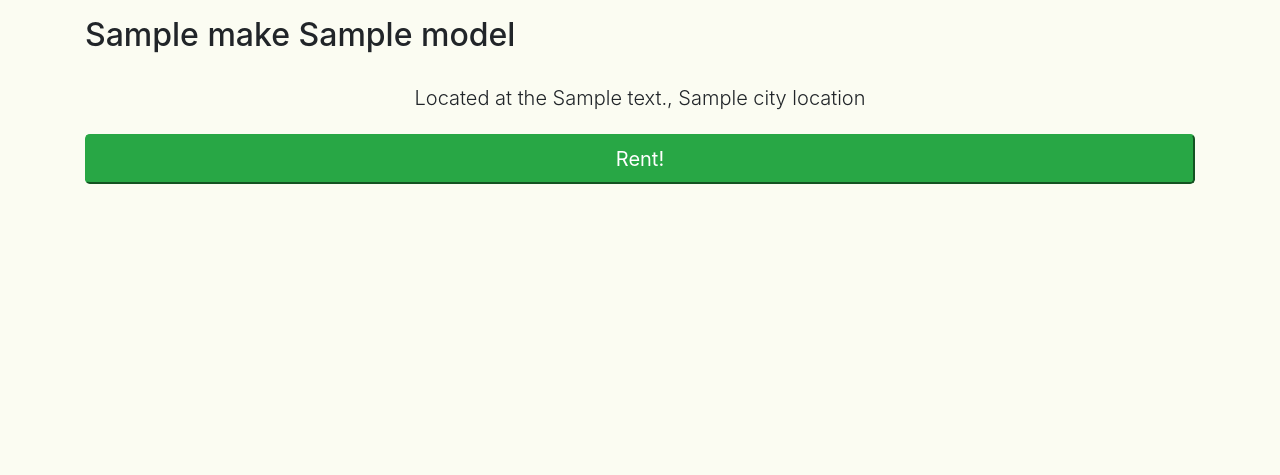
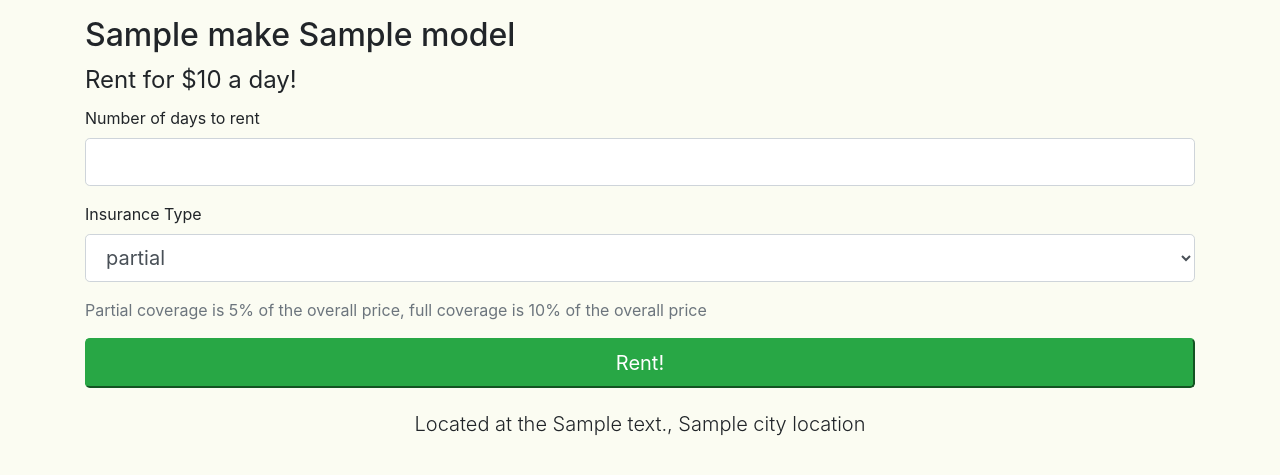
Before and after one commit to Evyn710/car-rental-webapp, a Flask app: template CPSC471Project/WebApp/rentalApp/templates/individualrental.html in a window 1280 px wide. Shown: the part 56-531 px from the top of the page. Run offline with Flask 2, Linux system fonts and the light colour scheme; the visitor is signed in with stand-in values (Sample User, id 1); tables that the repository leaves empty or names only in its code hold one stand-in row (values such as "Sample post"); the template is opened without the code that fills it: values that come from a table or form of the project are taken from there, most other values are stand-ins (such as "Sample title", 1, 10 or a date in 2020); some libraries are stand-ins or nearby versions.

Commit message:
Added new pages, finished rentals system

```diff
--- a/CPSC471Project/WebApp/rentalApp/__init__.py
+++ b/CPSC471Project/WebApp/rentalApp/__init__.py
@@ -5,7 +5,7 @@ from flask_login import LoginManager
 import mysql.connector
 con = mysql.connector.connect(user='user', password='password', host='127.0.0.1', database='rentalcompany')
 
-from rentalApp.forms import RegistrationForm, LoginForm, RentalForm
+from rentalApp.forms import RegistrationForm, LoginForm, AddRentalForm, RentalForm
 
 app = Flask(__name__)
 app.config['SECRET_KEY'] = 'cb839c3c5d3d87f7e7b6e85220a6ab6f'
--- a/CPSC471Project/WebApp/rentalApp/forms.py
+++ b/CPSC471Project/WebApp/rentalApp/forms.py
@@ -12,6 +12,8 @@ class RegistrationForm(FlaskForm):
     confirm_password = PasswordField('Confirm Password',
                                      validators=[DataRequired(),
                                                  Length(min=8, max=40), EqualTo('password')])
+    name = StringField("Name", validators=[DataRequired()])
+
     submit = SubmitField('Register')
 
     def validate_username(self, username):
@@ -43,12 +45,14 @@ class LoginForm(FlaskForm):
             raise ValidationError('No account exists with that username')
 
 
-class RentalForm(FlaskForm):
+class AddRentalForm(FlaskForm):
     make = StringField('Make', validators=[DataRequired(), Length(min=1)])
 
     model = StringField('Model', validators=[DataRequired(), Length(min=1)])
 
     color = StringField('Color', validators=[DataRequired(), Length(min=1)])
+
+    price = StringField('Price', validators=[DataRequired()])
 
     cursor = con.cursor(dictionary=True)
     location_query = "SELECT City, Address FROM location"
@@ -65,3 +69,41 @@ class RentalForm(FlaskForm):
     location = SelectField('Location', choices=location_choices)
 
     submit = SubmitField('Add')
+
+    def validate_price(self, price):
+        try:
+            num = float(price.data)
+            if num < 0:
+                raise ValidationError("Price must be positive")
+        except:
+            raise ValidationError("Price must be a number")
+
+
+class RentalForm(FlaskForm):
+    days = StringField("Number of days to rent", validators=[DataRequired()])
+
+    insurance_type = SelectField("Insurance Type", choices=["partial", "full"])
+
+    submit = SubmitField('Rent!')
+
+    def validate_days(self, days):
+        try:
+            num = int(days.data)
+            if num <= 0:
+                raise ValidationError("Days must be equal or greater than one.")
+        except:
+            raise ValidationError("Days must be a number")
+
+
+class AddHours(FlaskForm):
+    hours = StringField("Hours", validators=[DataRequired()])
+
+    submit = SubmitField('Add')
+
+    def validate_hours(self, hours):
+        try:
+            num = int(hours.data)
+            if num <= 0:
+                raise ValidationError("Hours must be equal or greater than one.")
+        except:
+            raise ValidationError("Hours must be a number")
--- a/CPSC471Project/WebApp/rentalApp/routes.py
+++ b/CPSC471Project/WebApp/rentalApp/routes.py
@@ -1,9 +1,13 @@
+import datetime
+import random
+
 from flask import render_template, url_for, flash, redirect, request
 from rentalApp import app, bcrypt
-from rentalApp.forms import RegistrationForm, LoginForm, RentalForm
+from rentalApp.forms import RegistrationForm, LoginForm, AddRentalForm, RentalForm, AddHours
 from rentalApp import con, login_manager
 from rentalApp.user import User, validate_user
 from flask_login import login_user, logout_user, current_user
+from datetime import date
 
 
 @login_manager.user_loader
@@ -33,28 +37,70 @@ def rentals():
 
 @app.route("/rentals/<int:rentalid>", methods=["GET", "POST"])
 def rentCar(rentalid):
-    if request and request.method == "POST":
-        if not current_user.is_authenticated:
-            flash('You must make an account to rent!', "danger")
-            return redirect(url_for('home'))
+    form = RentalForm()
+    if not current_user.is_authenticated:
+        flash('You must make an account to rent!', "danger")
+        return redirect(url_for('home'))
 
+    if form.validate_on_submit():
         cursor = con.cursor(dictionary=True)
         cursor.execute("UPDATE rental SET Status = 'rented' WHERE RegNo = %s", (str(rentalid),))
         con.commit()
+
+        cursor.execute("SELECT * FROM rental WHERE RegNo = %s", (str(rentalid),))
+        result = cursor.fetchone()
+
+        price = result["Price"]
+        coverage = form.insurance_type.data
+        insurance_price = 0
+        if coverage == "partial":
+            insurance_price = price * 0.05 * int(form.days.data)
+        else:
+            insurance_price = price * 0.10 * int(form.days.data)
+
+        cursor.execute("INSERT INTO insurance_plan (Price, Coverage) VALUES (%s,%s)", (insurance_price, coverage))
+        con.commit()
+
+        cursor.execute("SELECT last_insert_id()")
+        plan_no = cursor.fetchone()["last_insert_id()"]
+
+        cursor.execute("SELECT * FROM agent")
+        agent_list = cursor.fetchall()
+        agents = []
+        for a in agent_list:
+            agents.append(a["Agent_SSN"])
+
+        agent = random.choice(agents)
+
+        cursor.execute("SELECT ID FROM customer WHERE Username = %s", (current_user.get_id(),))
+        cust = cursor.fetchone()["ID"]
+
+        cursor.execute("INSERT INTO insurance_transaction VALUES (%s,%s,%s);", (int(cust), int(plan_no), int(agent)))
+        con.commit()
+
+        today = date.today()
+        start_date = today.strftime("%Y-%m-%d")
+        end_date = today + datetime.timedelta(days=int(form.days.data))
+
+        cursor.execute("INSERT INTO rents VALUES(%s,%s,%s,%s,%s)",
+                       (int(cust), int(rentalid), float(price) * int(form.days.data), start_date, end_date))
+        con.commit()
+
         cursor.close()
-        flash('Succesively rented the car!', "success")
-        return redirect(url_for('rent'))
+        flash('Successfully rented the car!', "success")
+        return redirect(url_for('home'))
 
     cursor = con.cursor(dictionary=True)
     num = cursor.execute(
-        "SELECT Make, Model, Color, City, Address FROM rental WHERE Status = 'available' and RegNo = %s", (str(rentalid),))
+        "SELECT Make, Model, Color, City, Address, Price FROM rental WHERE Status = 'available' and RegNo = %s",
+        (str(rentalid),))
     data = cursor.fetchone()
     cursor.close()
     if data is None:
         flash('No existing rental', 'danger')
         return redirect(url_for('rentals'))
 
-    return render_template('individualrental.html', title='Rentals', response=data, regNo=rentalid)
+    return render_template('individualrental.html', title='Rentals', response=data, regNo=rentalid, form=form)
 
 
 @app.route('/register', methods=['GET', 'POST'])
@@ -70,6 +116,9 @@ def register():
         account_query = "INSERT INTO account VALUES (%s, %s)"
         account_info = (str(form.username.data), hash_pw)
         cursor.execute(account_query, account_info)
+        con.commit()
+
+        cursor.execute("INSERT INTO customer (Username, Name) VALUES (%s, %s)", (form.username.data, form.name.data))
         con.commit()
         cursor.close()
 
@@ -103,8 +152,9 @@ def logout():
     return redirect(url_for('home'))
 
 
-@app.route('/manage')
+@app.route('/manage', methods=['GET', 'POST'])
 def manage():
+    form = AddHours()
     username = current_user.get_id()
     if current_user.is_authenticated:
         user = current_user.get(username)
@@ -113,8 +163,18 @@ def manage():
         flash("You do not have permissions for that.", 'danger')
         return redirect(url_for('home'))
 
-    if usertype != "user":
-        return render_template('manage.html')
+    if usertype != "user" and usertype != 401:
+        if form.validate_on_submit():
+            cursor = con.cursor(dictionary=True)
+            cursor.execute("SELECT Hours FROM employee WHERE Username = %s", (username,))
+            hours = cursor.fetchone()['Hours']
+            new_hours = hours + int(form.hours.data)
+
+            cursor.execute("UPDATE employee SET Hours = %s WHERE Username = %s", (new_hours, username))
+            con.commit()
+            cursor.close()
+
+        return render_template('manage.html', form=form)
     else:
         flash("You do not have permissions for that.", 'danger')
         return redirect(url_for('home'))
@@ -122,11 +182,32 @@ def manage():
 
 @app.route('/account')
 def account():
-    if not current_user.is_authenticated: # make sure user is logged in
+    if not current_user.is_authenticated:  # make sure user is logged in
         flash("You must log in first.", 'danger')
         return redirect(url_for('login'))
 
-    return render_template('account.html')
+    username = current_user.get_id()
+    user = current_user.get(username)
+    usertype = validate_user(username, user.password)
+
+    cursor = con.cursor(dictionary=True)
+    query = "SELECT r.Model, r.Make, t.Price, t.Start_date, t.End_date" \
+            " FROM rents as t, rental as r, customer as c WHERE c.Username = %s" \
+            " and c.ID = t.Customer_id and r.RegNo = t.RegNo"
+    cursor.execute(query, (username,))
+    rentals = cursor.fetchall()
+    cursor.close()
+
+    if usertype != "user" and usertype != 401:  # display for employees
+        cursor = con.cursor(dictionary=True)
+        cursor.execute("SELECT Hours FROM employee WHERE Username = %s", (username,))
+        result = cursor.fetchone()
+        cursor.close()
+        hours = result["Hours"]
+        return render_template('account.html', hours=hours, rentals=rentals)
+
+    return render_template('account.html', rentals=rentals)
+
 
 @app.route('/addrental', methods=['GET', 'POST'])
 def addrental():
@@ -139,15 +220,15 @@ def addrental():
         return redirect(url_for('home'))
 
     if usertype != "user":
-        form = RentalForm()
+        form = AddRentalForm()
         if form.validate_on_submit():
-            print("submitted")
+            print("rental submitted")
             cursor = con.cursor(dictionary=True)
-            query = "INSERT INTO rental(Color, Status, Make, Model, City, Address)" \
-                    "values(%s,%s,%s,%s,%s,%s)"
+            query = "INSERT INTO rental(Color, Status, Make, Model, City, Address, Price)" \
+                    "values(%s,%s,%s,%s,%s,%s,%s)"
             location = form.location.data.split(', ')
             rental_info = (form.color.data, "available", form.make.data,
-                           form.model.data, location[1], location[0])
+                           form.model.data, location[1], location[0], float(form.price.data))
             cursor.execute(query, rental_info)
             con.commit()
             cursor.close()
--- a/CPSC471Project/WebApp/rentalApp/templates/individualrental.html
+++ b/CPSC471Project/WebApp/rentalApp/templates/individualrental.html
@@ -2,10 +2,44 @@
 {% block content %}
 <div class="list-group">
   <div class="h2">{{ response['Make'] }} {{ response['Model'] }}</div>
-  <div class="lead h4 mt-4 mb-4 text-center"> Located at the {{ response['Address'] }}, {{ response['City'] }} location</div>
-</div>
-<form method = "POST">
-  <button class="btn-block btn-lg btn-success" type="submit" href="{{ url_for('home')}}">Rent!</button>
-</form>
+   <form method="POST" action="">
+      {{ form.hidden_tag() }}
+      <fieldset class="form-group">
+        <legend>Rent for ${{ response['Price'] }} a day!</legend>
+        <div class="form-group">
+          {{ form.days.label(class="form-control-label") }}
+
+          {% if form.days.errors %}
+            {{ form.days(class="form-control is-invalid") }}
+            <div class="invalid-feedback mb-3">
+              {% for error in form.days.errors %}
+                {{ error }}
+              {% endfor %}
+            </div>
+          {% else %}
+            {{ form.days(class="form-control form-control-lg") }}
+          {% endif %}
+        </div>
+        <div class="form-group">
+          {{ form.insurance_type.label(class="form-control-label") }}
+
+          {% if form.insurance_type.errors %}
+            {{ form.insurance_type(class="form-control is-invalid") }}
+            <div class="invalid-feedback mb-3">
+              {% for error in form.insurance_type.errors %}
+                {{ error }}
+              {% endfor %}
+            </div>
+          {% else %}
+            {{ form.insurance_type(class="form-control form-control-lg") }}
+          {% endif %}
+        </div>
+        <div class="text-muted text-small">Partial coverage is 5% of the overall price, full coverage is 10% of the overall price</div>
+      </fieldset>
+      <div class="form-group">
+        {{ form.submit(class="btn-block btn-lg btn-success") }}
+      </div>
+    </form>
+  <div class="lead h4 mt-2 mb-4 text-center"> Located at the {{ response['Address'] }}, {{ response['City'] }} location</div>
 </div>
 {% endblock content%}
--- a/CPSC471Project/WebApp/rentalApp/templates/rentals.html
+++ b/CPSC471Project/WebApp/rentalApp/templates/rentals.html
@@ -12,6 +12,9 @@
           <div class="text-muted h5 my-auto">
             Location: {{ rental['City'] }}
           </div>
+          <div class="text-muted h5 my-auto">
+            Price: ${{ rental['Price'] }} a day
+          </div>
       </div>
     {% endfor %}
   </div>
```
Also changed, not shown: CPSC471Project/WebApp/rentalApp/templates/account.html (+24 -1 lines), CPSC471Project/WebApp/rentalApp/templates/addrental.html (+14 -0 lines), CPSC471Project/WebApp/rentalApp/templates/manage.html (+22 -0 lines), CPSC471Project/WebApp/rentalApp/templates/register.html (+14 -1 lines).
